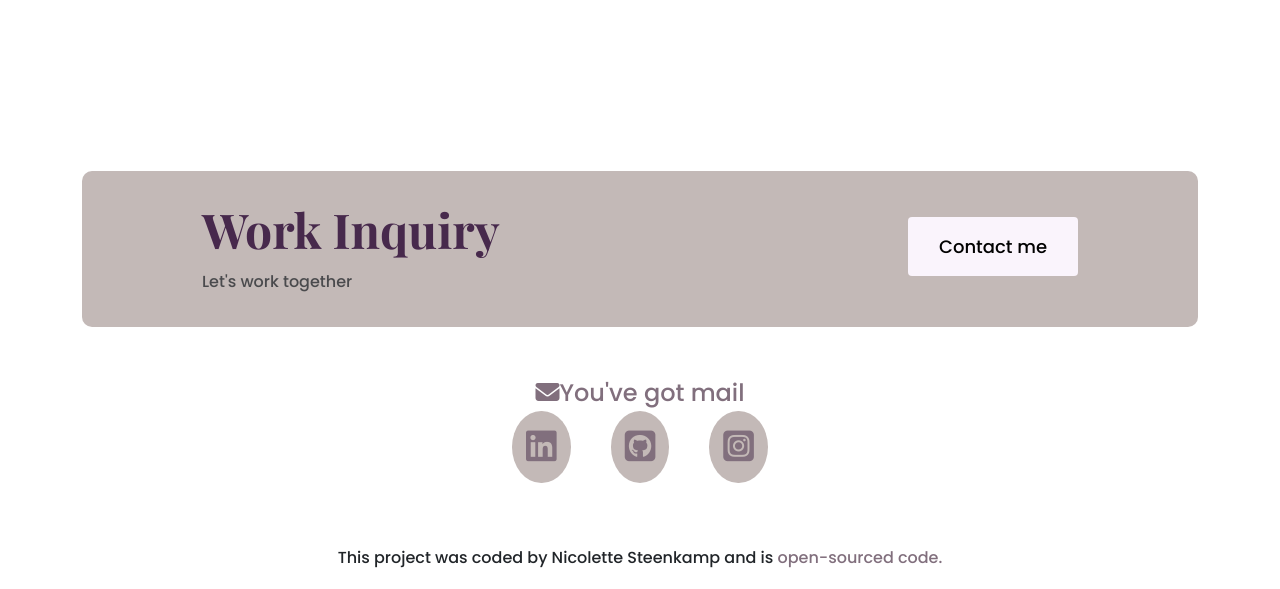
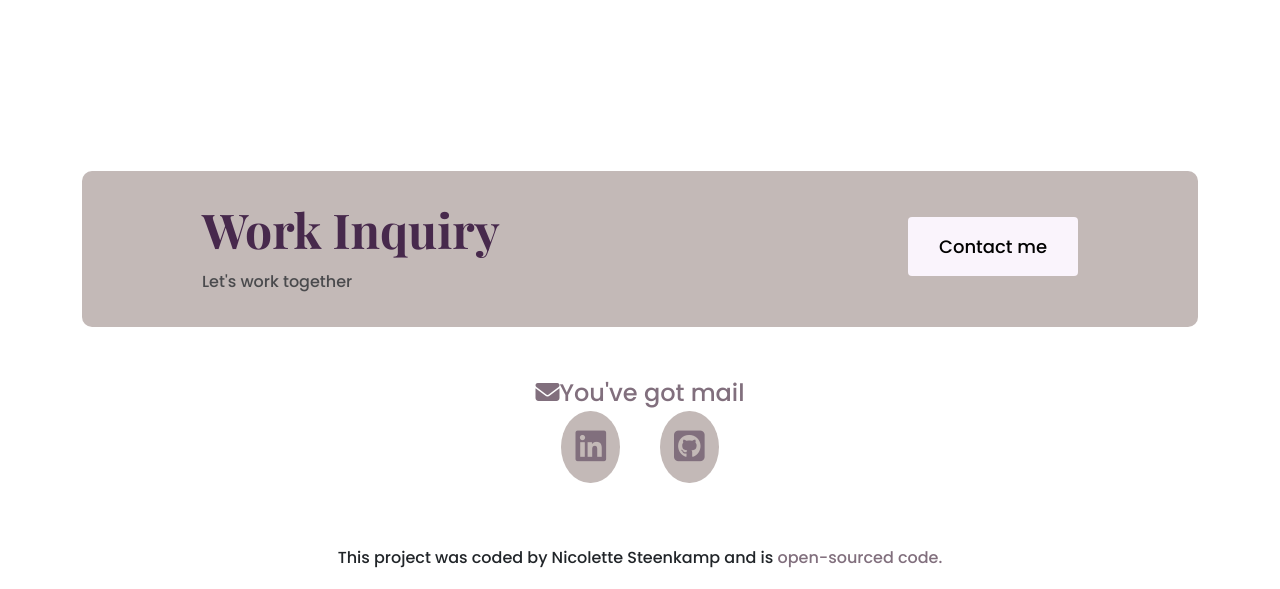
Before and after one commit to NicoletteSteenkamp/portfolio-website, a plain HTML site: page projects.html in a window 1280 px wide. Shown: the part 653-1242 px from the top of the page. Drawn offline with nearby package versions, Linux system fonts and the light colour scheme.

Commit message:
removed insta

```diff
--- a/projects.html
+++ b/projects.html
@@ -131,13 +131,7 @@
           title="my github"
           ><i class="fa-brands fa-square-github"></i
         ></a>
-        <a
-          href="htpps://www.instagram.com/codedbyN.Steenkamp"
-          target="_blank"
-          title="instagram"
-        >
-          <i class="fa-brands fa-square-instagram"></i
-        ></a>
+
       </div>
     </footer>
     <p class="text-center mt-5">
```
Also changed, not shown: contact.html (+1 -7 lines).
